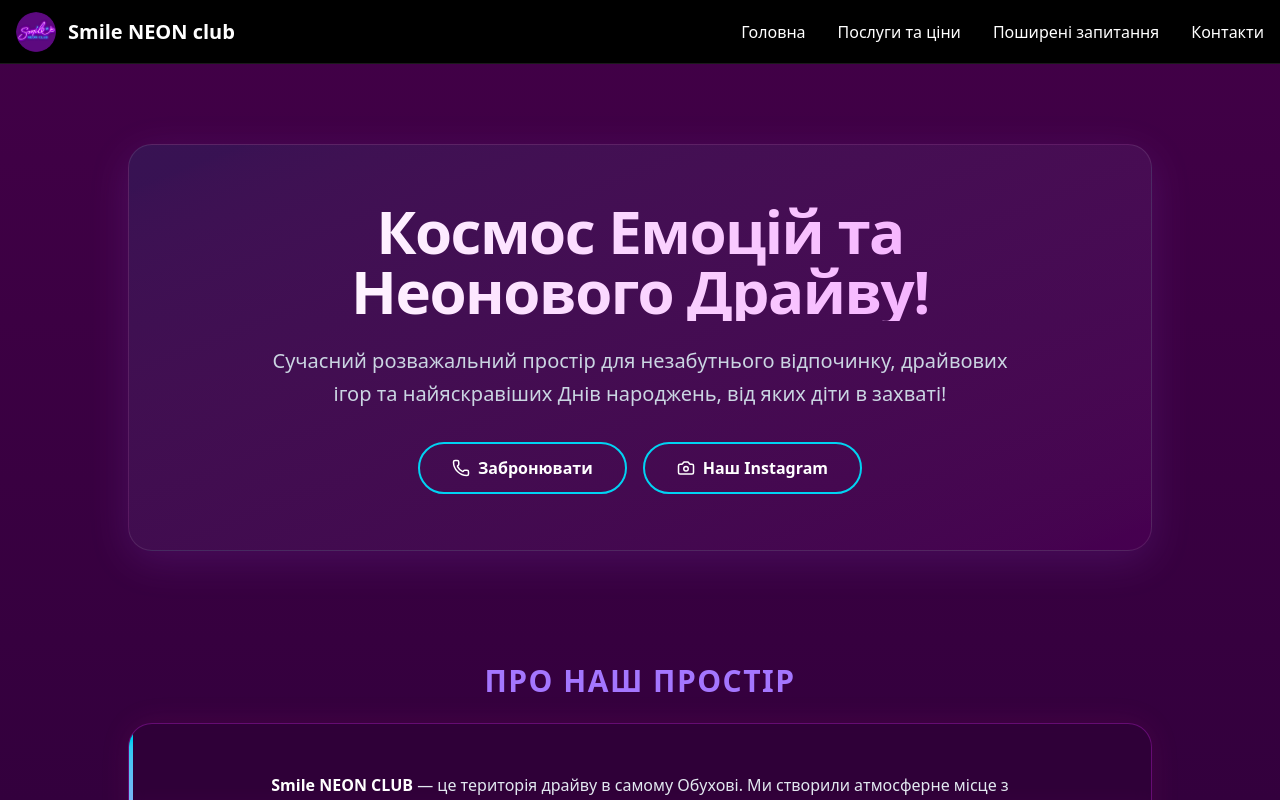
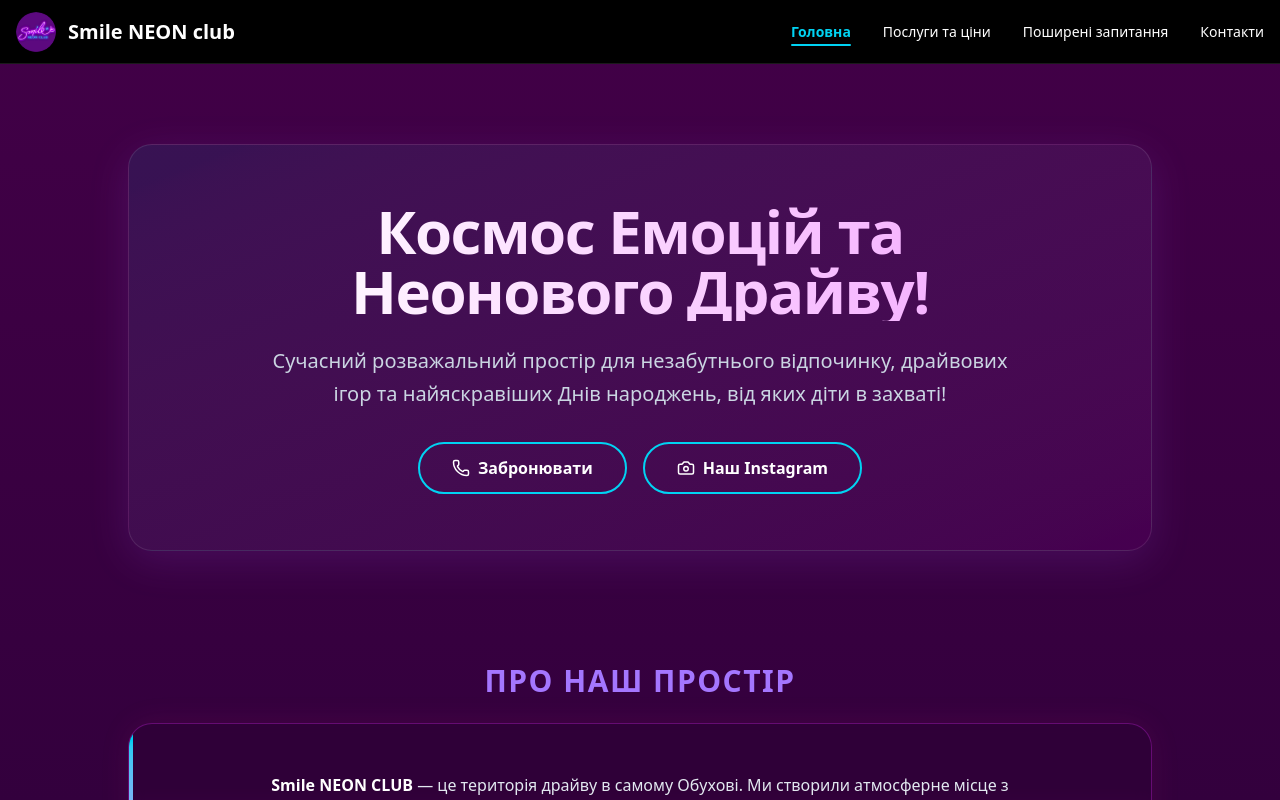
Before and after one commit to IrynaRybka/smile-neon-club, a Next.js app: page / in a window 1280 px wide. Shown: the top 800 px of the page. Built offline with nearby package versions, Linux system fonts and the light colour scheme.

Commit message:
add active writing

```diff
--- a/components/Header.tsx
+++ b/components/Header.tsx
@@ -3,6 +3,7 @@
 import Link from "next/link";
 import Image from "next/image";
 import { useState } from "react";
+import { usePathname } from "next/navigation";
 import { Menu, X } from "lucide-react";
 
 const navItems = [
@@ -14,6 +15,7 @@ const navItems = [
 
 export default function Header() {
   const [mobileMenuOpen, setMobileMenuOpen] = useState(false);
+  const pathname = usePathname();
 
   return (
     <>
@@ -44,19 +46,28 @@ export default function Header() {
 
           {/* Desktop menu */}
           <nav className="hidden md:flex items-center gap-8">
-            {navItems.map((item) => (
+            {navItems.map((item) => {
+              const isActive = pathname === item.href;
+
+              return (
                 <Link
                   key={item.href}
                   href={item.href}
-                className="text-white hover:text-cyan-400 transition-colors"
+                  className={`text-sm font-medium transition-colors relative py-1 ${
+                    isActive
+                      ? "text-cyan-400 font-semibold"
+                      : "text-white hover:text-cyan-400"
+                  }`}
                 >
                   {item.label}
+                  {/* Красива лінія підкреслення для активного пункту на десктопі */}
+                  {isActive && (
+                    <span className="absolute bottom-0 left-0 right-0 h-[2px] bg-cyan-400 rounded-full" />
+                  )}
                 </Link>
-            ))}
-
+              );
+            })}
           </nav>
-
-
         </div>
       </header>
 
@@ -76,16 +87,24 @@ export default function Header() {
             </div>
 
             <nav className="flex flex-col p-4">
-              {navItems.map((item) => (
+              {navItems.map((item) => {
+                const isActive = pathname === item.href;
+
+                return (
                   <Link
                     key={item.href}
                     href={item.href}
                     onClick={() => setMobileMenuOpen(false)}
-                  className="py-4 text-white border-b border-white/10 hover:text-cyan-400 transition-colors"
+                    className={`py-4 border-b border-white/10 transition-colors ${
+                      isActive
+                        ? "text-cyan-400 font-bold bg-white/5 px-2 rounded-lg border-b-transparent"
+                        : "text-white hover:text-cyan-400 px-2"
+                    }`}
                   >
                     {item.label}
                   </Link>
-              ))}
+                );
+              })}
             </nav>
           </div>
         </div>
```
Lines whose indentation alone changed are shown as unchanged.
